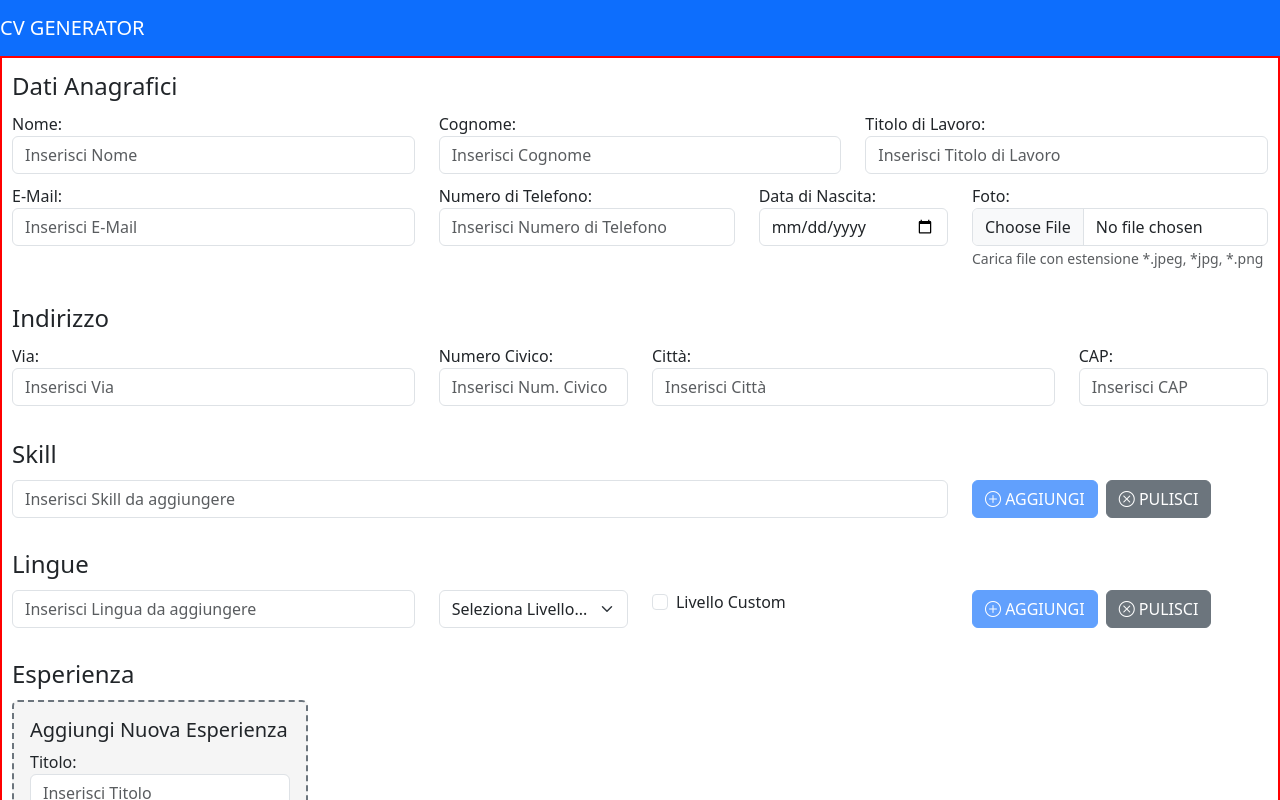
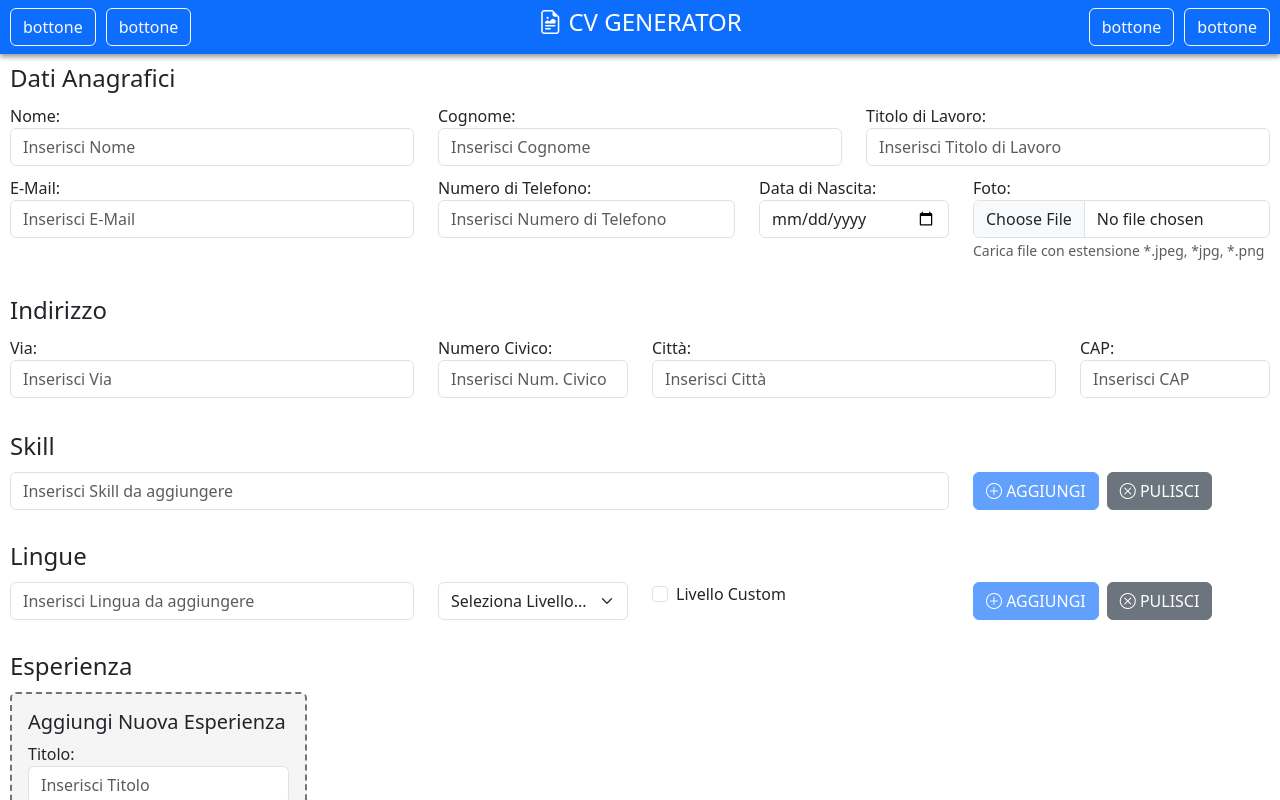
Before and after one commit to davenar/cv-generator, an Angular app: page /home in a window 1280 px wide. Shown: the top 800 px of the page. Built offline with nearby package versions, Linux system fonts and the light colour scheme.

Commit message:
stili toolbar

```diff
--- a/src/app/app.component.html
+++ b/src/app/app.component.html
@@ -1,11 +1,4 @@
-
-<!-- Image and text -->
-<nav class="navbar navbar-dark bg-primary">
-  <a class="navbar-brand" href="#">
-    <!-- <img src="/docs/4.0/assets/brand/bootstrap-solid.svg" width="30" height="30" class="d-inline-block align-top" alt=""> -->
-    CV GENERATOR
-  </a>
-</nav>
-<div style="border: 2px solid red;">
+<div style="overflow: hidden;">
   <router-outlet></router-outlet>
 </div>
+<!-- <img src="/docs/4.0/assets/brand/bootstrap-solid.svg" width="30" height="30" class="d-inline-block align-top" alt=""> -->
--- a/src/app/components/cv-form/cv-form.component.html
+++ b/src/app/components/cv-form/cv-form.component.html
@@ -5,21 +5,25 @@
 <!-- <img *ngIf="selectedImage" [src]="getObjectURL(selectedImage)">
 <p>{{selectedImage?.name}}</p> -->
 
+<app-toolbar></app-toolbar>
 
 
+<div style="margin-top: 50px;">
   <fieldset>
     <legend>Dati Anagrafici</legend>
     <div class="row">
       <div class="col-4">
         <div class="form-group">
           <label for="firstName">Nome:</label>
-        <input [(ngModel)]="cv.firstName" type="text" class="form-control" id="firstName" placeholder="Inserisci Nome">
+          <input [(ngModel)]="cv.firstName" type="text" class="form-control" id="firstName"
+            placeholder="Inserisci Nome">
         </div>
       </div>
       <div class="col-4">
         <div class="form-group">
           <label for="lastName">Cognome:</label>
-        <input [(ngModel)]="cv.lastName" type="text" class="form-control" id="lastName" placeholder="Inserisci Cognome">
+          <input [(ngModel)]="cv.lastName" type="text" class="form-control" id="lastName"
+            placeholder="Inserisci Cognome">
         </div>
       </div>
       <div class="col-4">
@@ -130,3 +134,5 @@
 
 
   <cv-layout [datasource]="cv"></cv-layout>
+
+</div>
--- a/src/app/components/cv-layout/cv-layout.component.html
+++ b/src/app/components/cv-layout/cv-layout.component.html
@@ -5,5 +5,5 @@
 
   <div>{{(printJSON(datasource))}}</div>
 
-  <!-- <img *ngIf="datasource?.photo" [src]="datasource.photo"> -->
+  <img *ngIf="datasource?.photo" [src]="datasource.photo">
 </div>
--- a/src/app/components/shared/toolbar/toolbar.component.css
+++ b/src/app/components/shared/toolbar/toolbar.component.css
@@ -0,0 +1,23 @@
+.toolbar-container {
+  z-index: 5;
+  display: flex;
+  justify-content: space-between;
+  padding: 8px 10px;
+  /* background-color: rgba(var(--bs-primary-rgb), 0.7);*/ /* Colore con trasparenza */
+  background-color: rgba(var(--bs-primary-rgb));
+  box-shadow: 0px 3px 5px rgba(0, 0, 0, 0.4);
+
+  /* Nuove regolazioni per far diventare la toolbar fissa in alto */
+  position: fixed;
+  top: 0;
+  width: 100%;
+}
+
+.toolbar-subcontainer {
+  display: flex;
+  gap: 10px;
+}
+
+.toolbar-title{
+  color: white;
+}
--- a/src/app/components/shared/toolbar/toolbar.component.html
+++ b/src/app/components/shared/toolbar/toolbar.component.html
@@ -1 +1,16 @@
-<p>toolbar works!</p>
+<div class="toolbar-container">
+  <div class="toolbar-subcontainer">
+    <button class="btn btn-outline-light">bottone</button>
+    <button class="btn btn-outline-light">bottone</button>
+  </div>
+  <div class="toolbar-title">
+    <h4>
+      <i class="bi bi-file-earmark-richtext"></i>
+      CV GENERATOR
+    </h4>
+  </div>
+  <div class="toolbar-subcontainer">
+    <button class="btn btn-outline-light">bottone</button>
+    <button class="btn btn-outline-light">bottone</button>
+  </div>
+</div>
```
Lines whose indentation alone changed are shown as unchanged.
